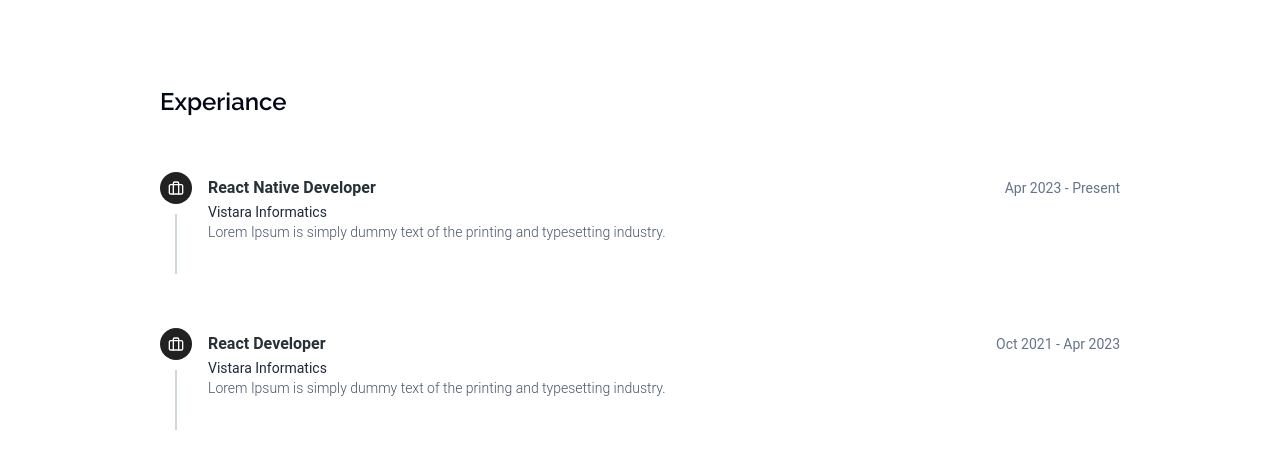
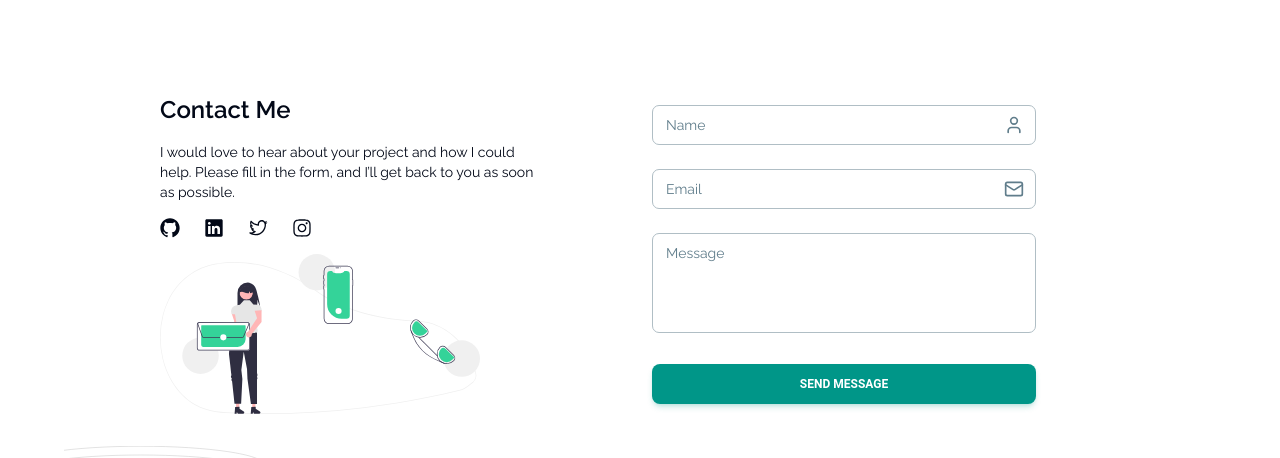
Before and after one commit to sathish-s-dev/portfolio-next, a Next.js app: page / in a window 1280 px wide. Shown: the part 2536-2994 px from the top of the page. Built offline with nearby package versions, Linux system fonts and the light colour scheme; no server answers.

Commit message:
refactor: timeline section commented

```diff
--- a/app/page.tsx
+++ b/app/page.tsx
@@ -12,7 +12,7 @@ export default function Home() {
 			<AboutSection />
 			<SkillSection />
 			<ProjectSection />
-			<TimeLineSection />
+			{/* <TimeLineSection /> */}
 			<ContactSection />
 		</main>
 	);
--- a/package.json
+++ b/package.json
@@ -18,7 +18,7 @@
     "clsx": "^2.1.0",
     "firebase": "^10.8.0",
     "framer-motion": "^10.18.0",
-    "lucide-react": "^0.312.0",
+    "lucide-react": "^0.325.0",
     "next": "14.1.0",
     "next-themes": "^0.2.1",
     "react": "^18",
```
Also changed, not shown: 1 other file (tests, documents, lock files or other folders).
